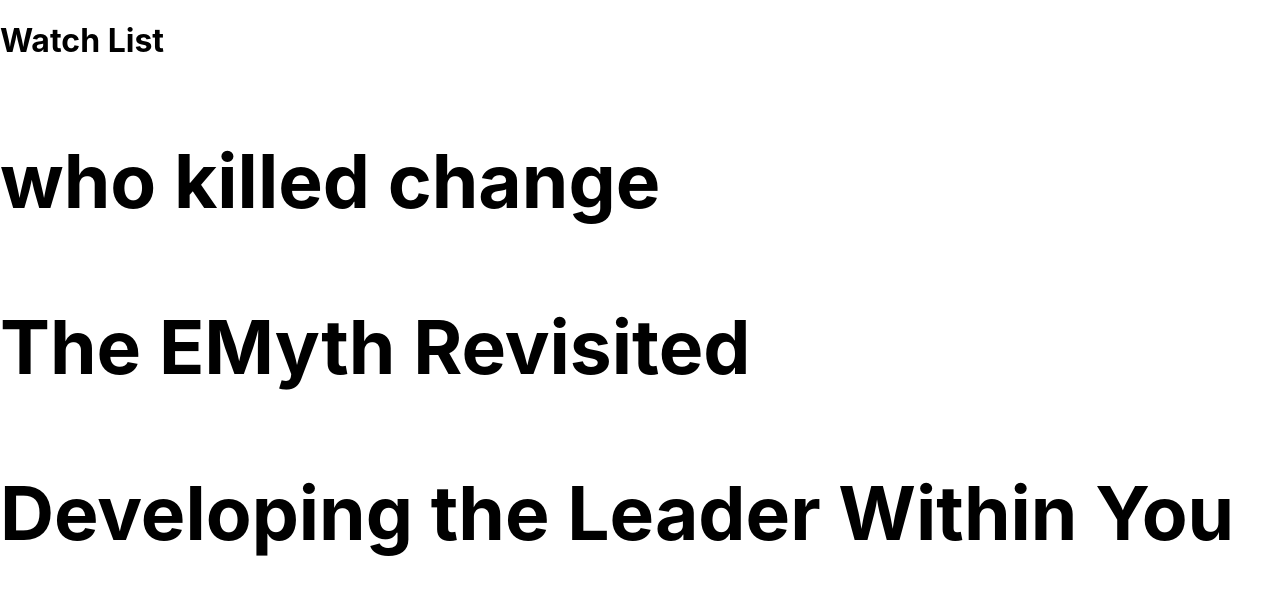
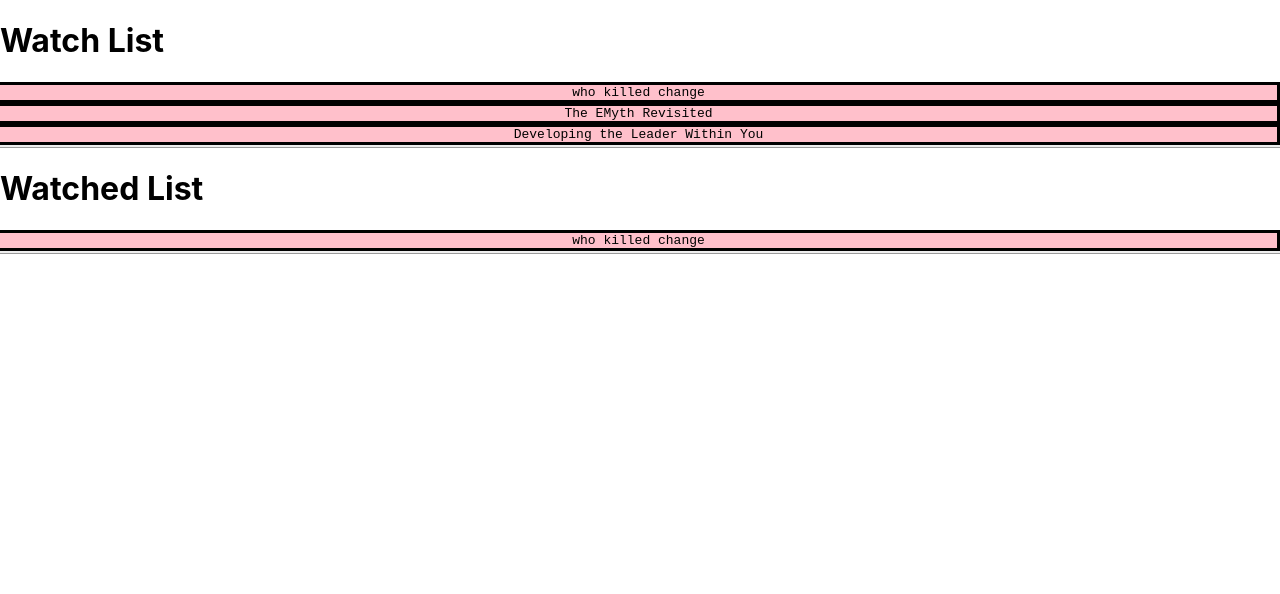
Before and after one commit to SalwaBaqer/moviesList-1, a React (Create React App) app: page / in a window 1280 px wide. Shown: the top 594 px of the page. Built offline with nearby package versions, Linux system fonts and the light colour scheme.

Commit message:
we added the wached list

```diff
--- a/package.json
+++ b/package.json
@@ -11,6 +11,7 @@
     "react": "^17.0.1",
     "react-dom": "^17.0.1",
     "react-scripts": "4.0.0",
+    "styled-components": "^5.2.1",
     "web-vitals": "^0.2.4"
   },
   "scripts": {
--- a/src/App.js
+++ b/src/App.js
@@ -1,10 +1,11 @@
 import MovieList from "./components/MovieList";
-
+import WachedList from "./components/WachedList";
 function App() {
   return (
     <>
       <h1>Watch List</h1>
       <MovieList />
+      <WachedList />
     </>
   );
 }
--- a/src/components/MovieItem.js
+++ b/src/components/MovieItem.js
@@ -1,9 +1,11 @@
+import { ItemWrapper } from "../styles";
+
 const movieItem = ({ movie }) => {
   return (
     <>
       {/* <ProductWrapper> */}
 
-      <h3>{movie.title}</h3>
+      <ItemWrapper>{movie.title}</ItemWrapper>
 
       {/* </ProductWrapper> */}
     </>
--- a/src/components/MovieList.js
+++ b/src/components/MovieList.js
@@ -1,7 +1,6 @@
 import { observer } from "mobx-react";
 
-// Style
-// import { ListWrapper } from "../styles";
+import { DetailWrapper } from "../styles";
 
 //Components
 import MovieItem from "./MovieItem";
@@ -11,13 +10,11 @@
 
 const movieList = () => {
   const moviesList = moviesData.movies.map((_movie) => (
-    <h1>
-      <MovieItem movie={_movie} />
-    </h1>
+    <MovieItem movie={_movie} />
   ));
   return (
     <>
-      <h1>{moviesList}</h1>
+      <DetailWrapper>{moviesList}</DetailWrapper>
       {/* <ListWrapper> </ListWrapper> */}
     </>
   );
--- /dev/null
+++ b/src/components/WachedList.js
@@ -0,0 +1,25 @@
+import { observer } from "mobx-react";
+
+import { DetailWrapper } from "../styles";
+
+//Components
+import MovieItem from "./MovieItem";
+
+//store
+import moviesData from "../Data/moviesData";
+
+const WachedList = () => {
+  const moviesList = moviesData.movies.filter(
+    (_movie) => _movie.title === "who killed change"
+  );
+
+  const watchedList = moviesList.map((_movie) => <MovieItem movie={_movie} />);
+  return (
+    <>
+      <h1>Watched List</h1>
+      <DetailWrapper>{watchedList}</DetailWrapper>
+    </>
+  );
+};
+
+export default observer(WachedList);
--- /dev/null
+++ b/src/styles.js
@@ -0,0 +1,23 @@
+import styled from "styled-components";
+
+export const Wraper = styled.div`
+  align-items: center;
+  justify-content: center;
+  display: flex;
+  object-fit: cover;
+`;
+
+export const DetailWrapper = styled.div`
+  display: block;
+  background-color: pink;
+  font-family: monospace;
+  text-align: center;
+  margin-left: auto;
+  margin-right: auto;
+  border-bottom-style: ridge;
+`;
+
+export const ItemWrapper = styled.div`
+  border-style: solid;
+  border-left: 10px;
+`;
```
Also changed, not shown: 1 other file (tests, documents, lock files or other folders).
